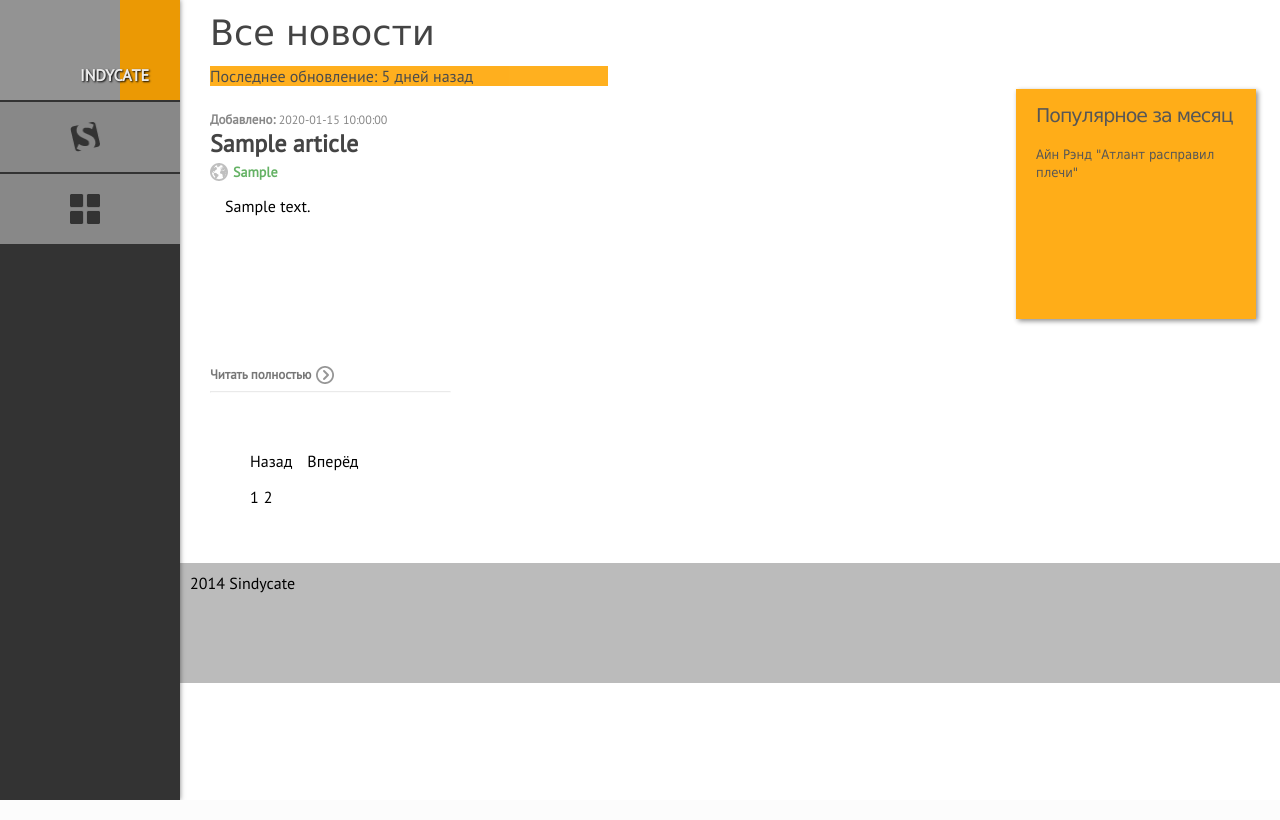
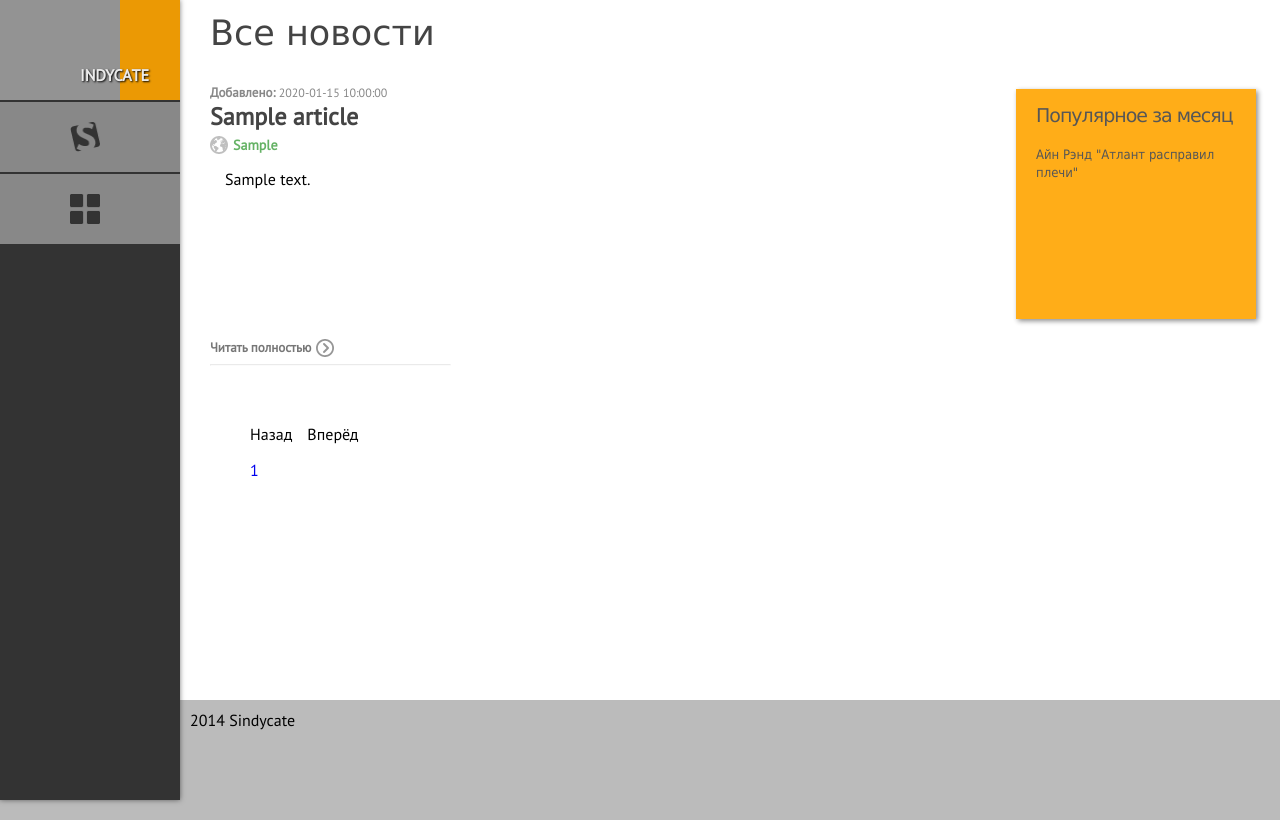
Before and after one commit to Sindycate/SDC, a PHP site: page /index.php in a window 1280 px wide. Run offline with PHP 8.4, Linux system fonts and the light colour scheme; tables that the repository leaves empty or names only in its code hold one stand-in row (values such as "Sample post"); grey boxes are pictures that could not be loaded.

Commit message:
Update Design & Functional 0.3.3
Добавлены кнопки перехода по страницам. Появилась возможность указывать
нужное количество заметок на одной странице. Сайт стал "резиновым",
появился подвал сайта.

```diff
--- a/css/style.css
+++ b/css/style.css
@@ -8,11 +8,12 @@
 	src: local('PT Sans'), local('PTSans-Regular'), url(PTSans.woff) format('woff');
 }
 
-body {
+html, body {
 	/* background-image: url(../img/004.png); */
 	font-family: 'PT Sans', sans-serif, Arial;
 	-webkit-font-smoothing: antialiased;
 	margin: 0;
+	padding: 0;
 	height: 100%;
 }
 
@@ -28,7 +29,7 @@ ul {
 	max-width: 1440px;
 	min-width: 1024px;
 	min-height: 100%;
-	margin: 0 auto;
+	margin: 0 0 -100px 0;
 	padding: 0;
 	border: 0;
 	position: relative;
@@ -242,7 +243,7 @@ ul {
 	box-sizing: border-box;
 	-webkit-box-sizing: border-box;
 	-moz-box-sizing: border-box;
-	margin: 0 24px 0 210px;
+	margin: 0 24px -100px 210px;
 	padding-top: 12px;
 }
 
@@ -272,8 +273,7 @@ ul {
 	width: 50%;
 	margin-top: 7px;
 	margin-bottom: -15px;
-	background-color: orange;
-	opacity: .88;
+	opacity: .8;
 	color: #333;
 }
 
@@ -426,10 +426,15 @@ ul {
  * Footer
  ***************************************/
 
+.page_buffer {
+	height: 100px;
+}
+
 .footer_panel {
-	margin: 40px -30px 0 -30px;
+	/* margin: 40px -20px 0 -30px; */
+	/* width: 100%; */
 	height: 100px;
-	padding: 10px;
+	padding: 10px 10px 10px 190px;
 	background-color: #bbb;
 }
 
--- a/index.php
+++ b/index.php
@@ -6,10 +6,23 @@ $link = mysqli_connect("localhost","root","","personal_page") or die("Error " .
 
 //consultation:
 $table_name = "new_article";
-$query = "SELECT * FROM $table_name ORDER BY `new_article_date`";
 
+if (isset($_GET['page_num'])) {
+	$current_page = $_GET['page_num'];
+}
+else {
+	$current_page = 1;
+}
+$articles_num = 1;
+// $start_pos = ($_GET['page_num'] * 5) ? $_GET['page_num'] * 5 : 0;
+$start_pos = ($current_page - 1) * $articles_num;
+
+$query = "SELECT * FROM $table_name ORDER BY `new_article_date` LIMIT $start_pos , $articles_num";
+$query2 = "SELECT * FROM $table_name";
 //execute the query.
 
+$result2 = $link->query($query2);
+$result2 = (mysqli_num_rows($result2));
 $result = $link->query($query);
 
 ?>
@@ -115,7 +128,7 @@ $result = $link->query($query);
 			</div>
 			<div class="content_left">
 				<div class="menu">
-					Последнее обновление: 5 дней назад
+
 				</div>
 				<div class="posts_list">
 					<?php
@@ -146,25 +159,37 @@ $result = $link->query($query);
 			</div>
 			<div class="page_nav">
 				<ul class="next_prev">
+				<?php if ($current_page > 1) {?>
+					<li><a href="index.php?page_num=<?php echo ($current_page - 1); ?> ">Назад</a></li>
+				<?php } else { ?>
 					<li>Назад</li>
+				<?php } ?>
+				<?php if ((($result2 / $articles_num) + (($result2 % $articles_num) ? 1 : 0)) >= ($current_page + 1)) {?>
+					<li><a href="index.php?page_num=<?php echo ($current_page + 1); ?> ">Вперёд</a></li>
+				<?php } else { ?>
 					<li>Вперёд</li>
+				<?php } ?>
 				</ul>
 				<ul id="nav_pages">
-					<li>1</li>
-					<li>2</li>
+				<?php if ($current_page > 1) {?>
+					<li><a href="./index.php?page_num=<?php echo ($current_page - 1); ?>"><?php echo ($current_page - 1); ?></a></li>
+				<?php } ?>
+					<li><a href="./index.php?page_num=<?php echo ($current_page); ?>"><?php echo $current_page; ?></a></li>
+				<?php if ((($result2 / $articles_num) + (($result2 % $articles_num) ? 1 : 0)) >= ($current_page + 1)) {?>
+					<li><a href="./index.php?page_num=<?php echo ($current_page + 1); ?>"><?php echo ($current_page + 1); ?></a></li>
+				<?php } ?>
 				</ul>
 			</div>
 			<div class="clear"></div>
-			<div class="footer_panel">
-				<div class="footer">
-					2014 Sindycate
-				</div>
-				<div class="footer_logos">
-
-				</div>
-			</div>
 		</div>
-		<!-- <div class="footer">Подвал сайта</div> -->
+		<div class="page_buffer"></div>
+	</div>
+	<div class="footer_panel">
+		<div class="footer">
+			2014 Sindycate
+		</div>
+		<div class="footer_logos">
+		</div>
 	</div>
 	<script src="./js/main.js"></script>
 </body>
```
Also changed, not shown: new_article.html (+8 -1 lines), news.php (+9 -0 lines), registration.html (+8 -1 lines).
